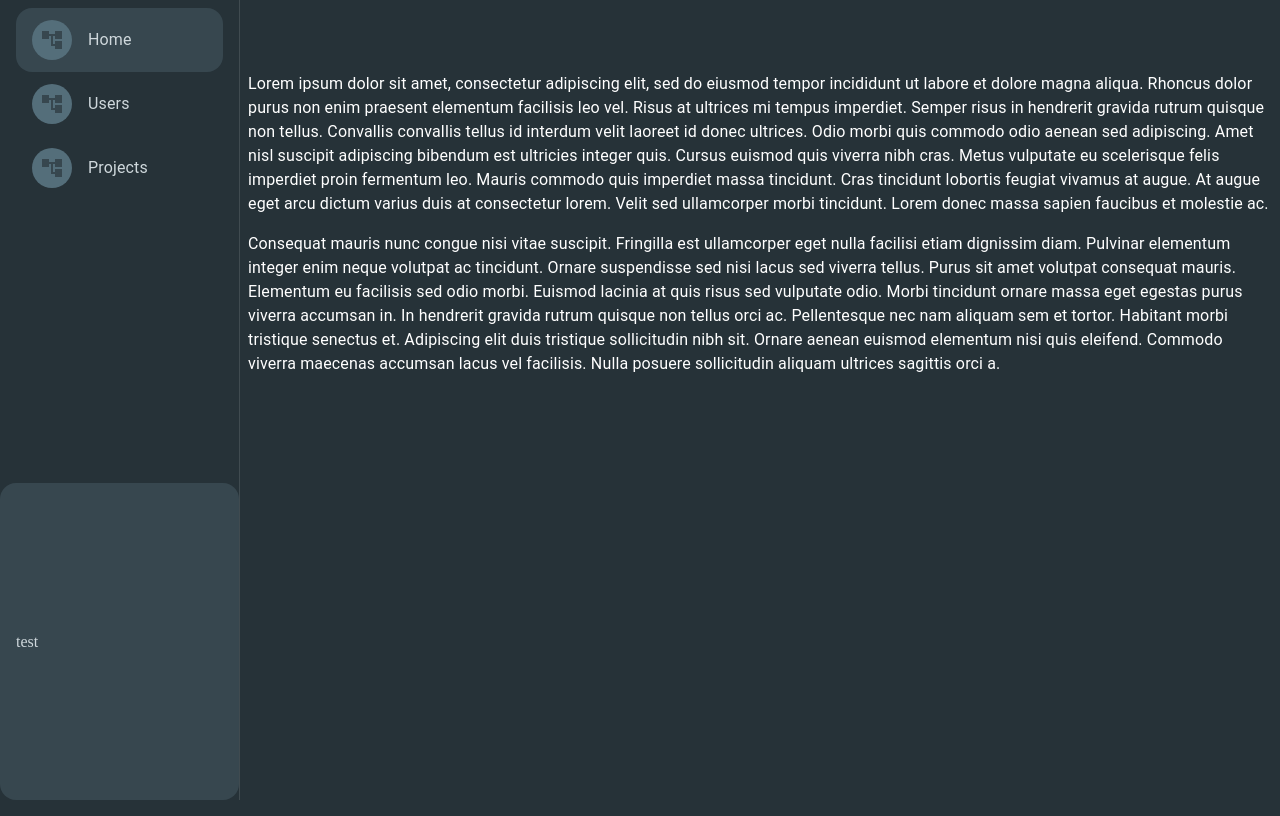
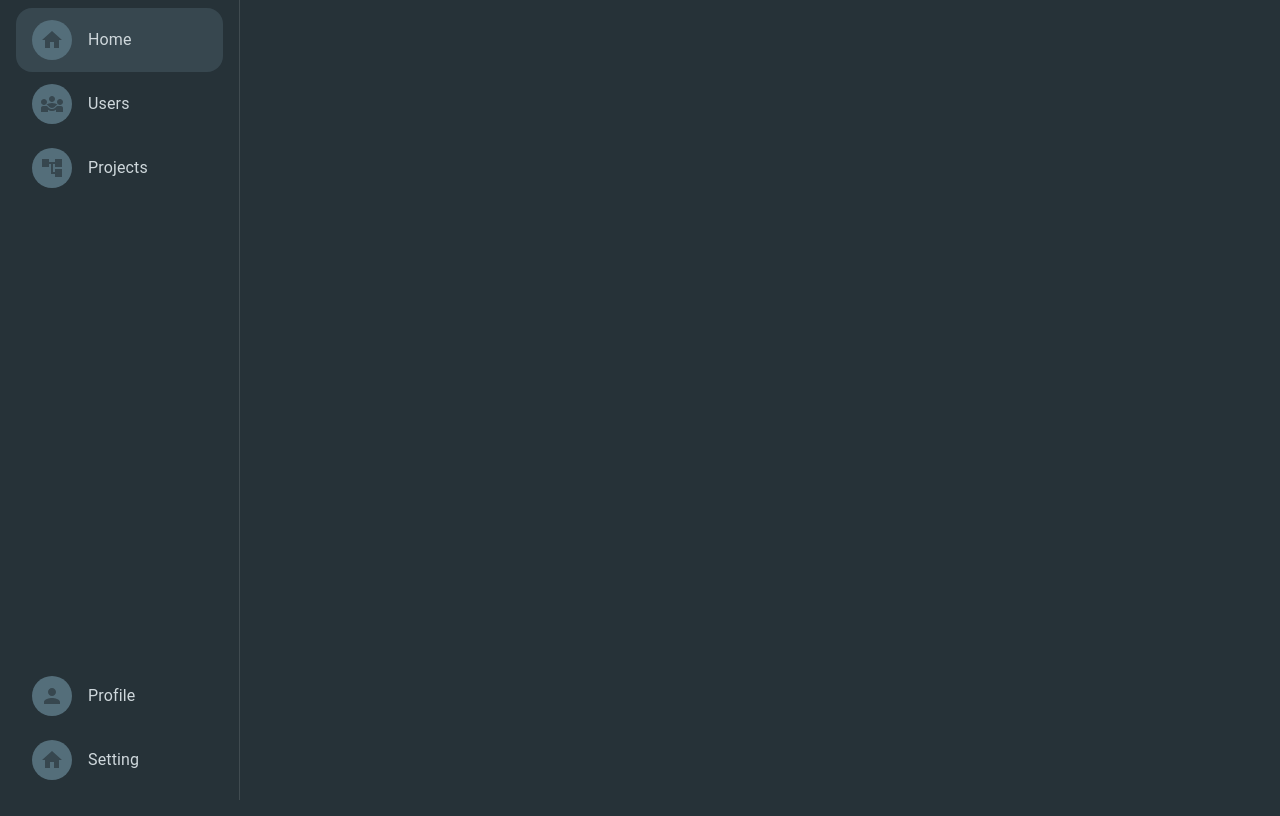
Before and after one commit to script696/script-panel, a React (Create React App) app: page / in a window 1280 px wide. Built offline with nearby package versions, Linux system fonts and the light colour scheme.

Commit message:
feat: add drawer full

```diff
--- a/src/pages/Admin.tsx
+++ b/src/pages/Admin.tsx
@@ -8,6 +8,8 @@ import { NavLink } from "react-router-dom";
 import AccountTreeIcon from "@mui/icons-material/AccountTree";
 import Diversity3Icon from "@mui/icons-material/Diversity3";
 import HomeIcon from "@mui/icons-material/Home";
+import SettingsIcon from "@mui/icons-material/Settings";
+import PersonIcon from "@mui/icons-material/Person";
 import { useState } from "react";
 import { Avatar, ListItemAvatar, ListItemText } from "@mui/material";
 
@@ -31,6 +33,19 @@ const navItems = [
   },
 ];
 
+const settingItems = [
+  {
+    title: "Profile",
+    link: "/profile",
+    icon: PersonIcon,
+  },
+  {
+    title: "Setting",
+    link: "/users",
+    icon: HomeIcon,
+  },
+];
+
 const Admin = () => {
   const [mobileOpen, setMobileOpen] = useState(false);
 
@@ -41,11 +56,11 @@ const Admin = () => {
   const drawer = (
     <Box sx={{ display: "flex", flexDirection: "column", minHeight: "100%" }}>
       <List sx={{ px: 2 }}>
-        {navItems.map(({ title, link, icon }) => (
+        {navItems.map(({ title, link, icon: Icon }) => (
           <ListItemButton component={NavLink} to={link}>
             <ListItemAvatar>
               <Avatar>
-                <AccountTreeIcon />
+                <Icon />
               </Avatar>
             </ListItemAvatar>
             <ListItemText primary={title} />
@@ -53,9 +68,18 @@ const Admin = () => {
         ))}
       </List>
       <Box sx={{ flexGrow: 1 }} />
-      <ListItemButton component={NavLink} to={"/"}>
-        test
-      </ListItemButton>
+      <List sx={{ px: 2 }}>
+        {settingItems.map(({ title, link, icon: Icon }) => (
+          <ListItemButton component={NavLink} to={link}>
+            <ListItemAvatar>
+              <Avatar>
+                <Icon />
+              </Avatar>
+            </ListItemAvatar>
+            <ListItemText primary={title} />
+          </ListItemButton>
+        ))}
+      </List>
     </Box>
   );
 
@@ -98,44 +122,44 @@ const Admin = () => {
           {drawer}
         </Drawer>
       </Box>
-      <Box
-        component="main"
-        sx={{
-          flexGrow: 1,
-          width: { sm: `calc(100% - ${drawerWidth}px)` },
-        }}
-      >
-        <Toolbar />
-        <Typography paragraph>
-          Lorem ipsum dolor sit amet, consectetur adipiscing elit, sed do
-          eiusmod tempor incididunt ut labore et dolore magna aliqua. Rhoncus
-          dolor purus non enim praesent elementum facilisis leo vel. Risus at
-          ultrices mi tempus imperdiet. Semper risus in hendrerit gravida rutrum
-          quisque non tellus. Convallis convallis tellus id interdum velit
-          laoreet id donec ultrices. Odio morbi quis commodo odio aenean sed
-          adipiscing. Amet nisl suscipit adipiscing bibendum est ultricies
-          integer quis. Cursus euismod quis viverra nibh cras. Metus vulputate
-          eu scelerisque felis imperdiet proin fermentum leo. Mauris commodo
-          quis imperdiet massa tincidunt. Cras tincidunt lobortis feugiat
-          vivamus at augue. At augue eget arcu dictum varius duis at consectetur
-          lorem. Velit sed ullamcorper morbi tincidunt. Lorem donec massa sapien
-          faucibus et molestie ac.
-        </Typography>
-        <Typography paragraph>
-          Consequat mauris nunc congue nisi vitae suscipit. Fringilla est
-          ullamcorper eget nulla facilisi etiam dignissim diam. Pulvinar
-          elementum integer enim neque volutpat ac tincidunt. Ornare suspendisse
-          sed nisi lacus sed viverra tellus. Purus sit amet volutpat consequat
-          mauris. Elementum eu facilisis sed odio morbi. Euismod lacinia at quis
-          risus sed vulputate odio. Morbi tincidunt ornare massa eget egestas
-          purus viverra accumsan in. In hendrerit gravida rutrum quisque non
-          tellus orci ac. Pellentesque nec nam aliquam sem et tortor. Habitant
-          morbi tristique senectus et. Adipiscing elit duis tristique
-          sollicitudin nibh sit. Ornare aenean euismod elementum nisi quis
-          eleifend. Commodo viverra maecenas accumsan lacus vel facilisis. Nulla
-          posuere sollicitudin aliquam ultrices sagittis orci a.
-        </Typography>
-      </Box>
+      {/*<Box*/}
+      {/*  component="main"*/}
+      {/*  sx={{*/}
+      {/*    flexGrow: 1,*/}
+      {/*    width: { sm: `calc(100% - ${drawerWidth}px)` },*/}
+      {/*  }}*/}
+      {/*>*/}
+      {/*  <Toolbar />*/}
+      {/*  <Typography paragraph>*/}
+      {/*    Lorem ipsum dolor sit amet, consectetur adipiscing elit, sed do*/}
+      {/*    eiusmod tempor incididunt ut labore et dolore magna aliqua. Rhoncus*/}
+      {/*    dolor purus non enim praesent elementum facilisis leo vel. Risus at*/}
+      {/*    ultrices mi tempus imperdiet. Semper risus in hendrerit gravida rutrum*/}
+      {/*    quisque non tellus. Convallis convallis tellus id interdum velit*/}
+      {/*    laoreet id donec ultrices. Odio morbi quis commodo odio aenean sed*/}
+      {/*    adipiscing. Amet nisl suscipit adipiscing bibendum est ultricies*/}
+      {/*    integer quis. Cursus euismod quis viverra nibh cras. Metus vulputate*/}
+      {/*    eu scelerisque felis imperdiet proin fermentum leo. Mauris commodo*/}
+      {/*    quis imperdiet massa tincidunt. Cras tincidunt lobortis feugiat*/}
+      {/*    vivamus at augue. At augue eget arcu dictum varius duis at consectetur*/}
+      {/*    lorem. Velit sed ullamcorper morbi tincidunt. Lorem donec massa sapien*/}
+      {/*    faucibus et molestie ac.*/}
+      {/*  </Typography>*/}
+      {/*  <Typography paragraph>*/}
+      {/*    Consequat mauris nunc congue nisi vitae suscipit. Fringilla est*/}
+      {/*    ullamcorper eget nulla facilisi etiam dignissim diam. Pulvinar*/}
+      {/*    elementum integer enim neque volutpat ac tincidunt. Ornare suspendisse*/}
+      {/*    sed nisi lacus sed viverra tellus. Purus sit amet volutpat consequat*/}
+      {/*    mauris. Elementum eu facilisis sed odio morbi. Euismod lacinia at quis*/}
+      {/*    risus sed vulputate odio. Morbi tincidunt ornare massa eget egestas*/}
+      {/*    purus viverra accumsan in. In hendrerit gravida rutrum quisque non*/}
+      {/*    tellus orci ac. Pellentesque nec nam aliquam sem et tortor. Habitant*/}
+      {/*    morbi tristique senectus et. Adipiscing elit duis tristique*/}
+      {/*    sollicitudin nibh sit. Ornare aenean euismod elementum nisi quis*/}
+      {/*    eleifend. Commodo viverra maecenas accumsan lacus vel facilisis. Nulla*/}
+      {/*    posuere sollicitudin aliquam ultrices sagittis orci a.*/}
+      {/*  </Typography>*/}
+      {/*</Box>*/}
     </Box>
   );
 };
```
